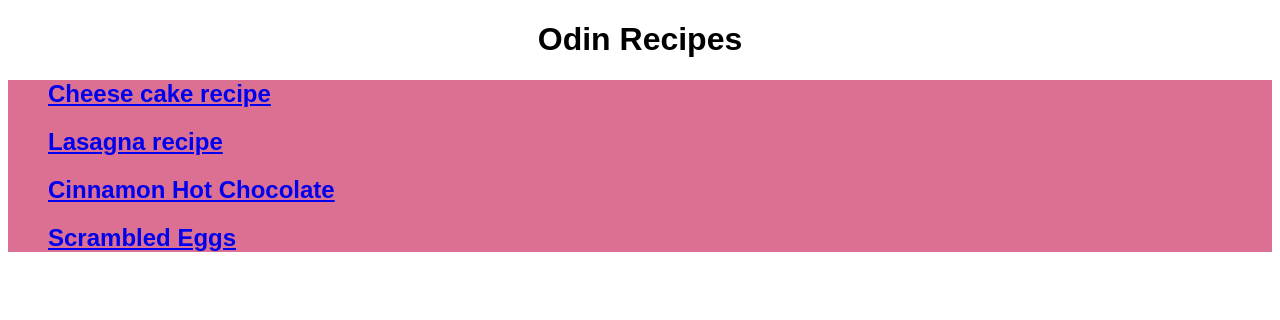
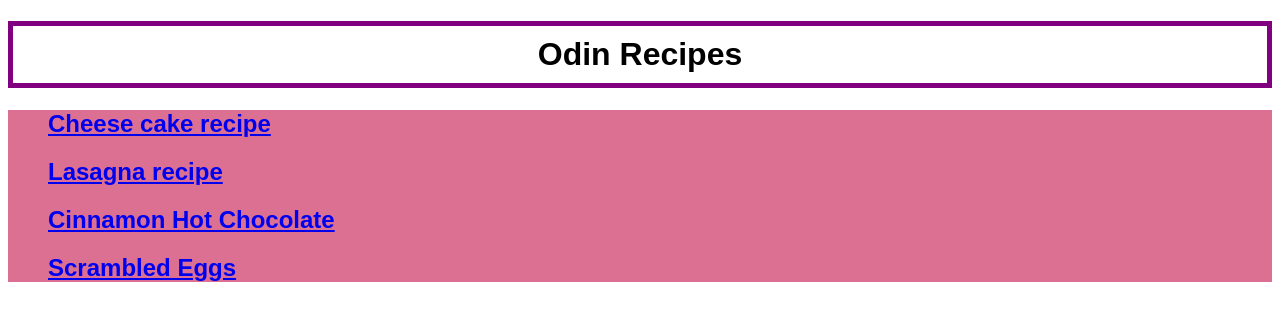
Before and after one commit to Papec21/odin-recipes, a plain HTML site: page index.html in a window 1280 px wide. Drawn offline with Linux system fonts and the light colour scheme.

Commit message:
dodano prosty padding i border, usunieto napis femboy

```diff
--- a/odin-recipes/style.css
+++ b/odin-recipes/style.css
@@ -1,6 +1,8 @@
 h1 {
     font-weight: bold;
     text-align: center;
+    border: 5px purple solid;
+    padding: 10px;
 }
 
 * {
```
